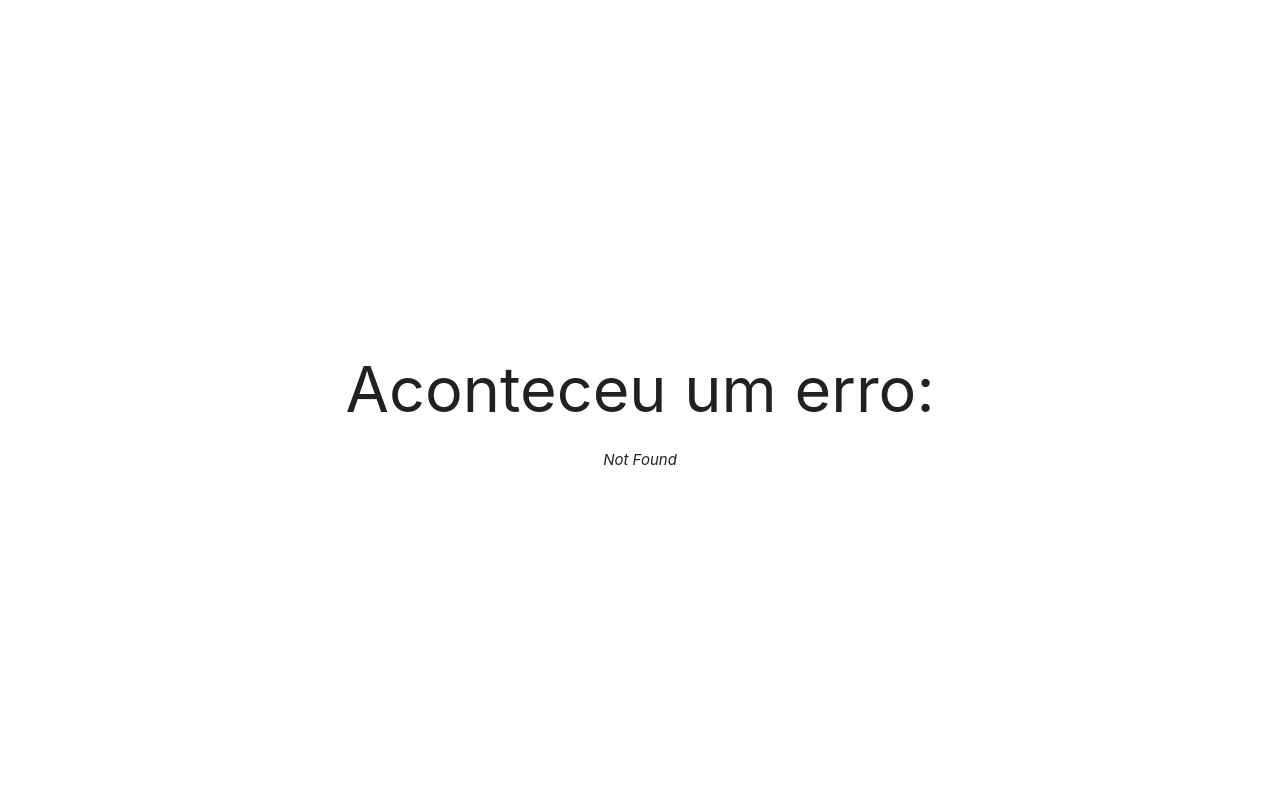
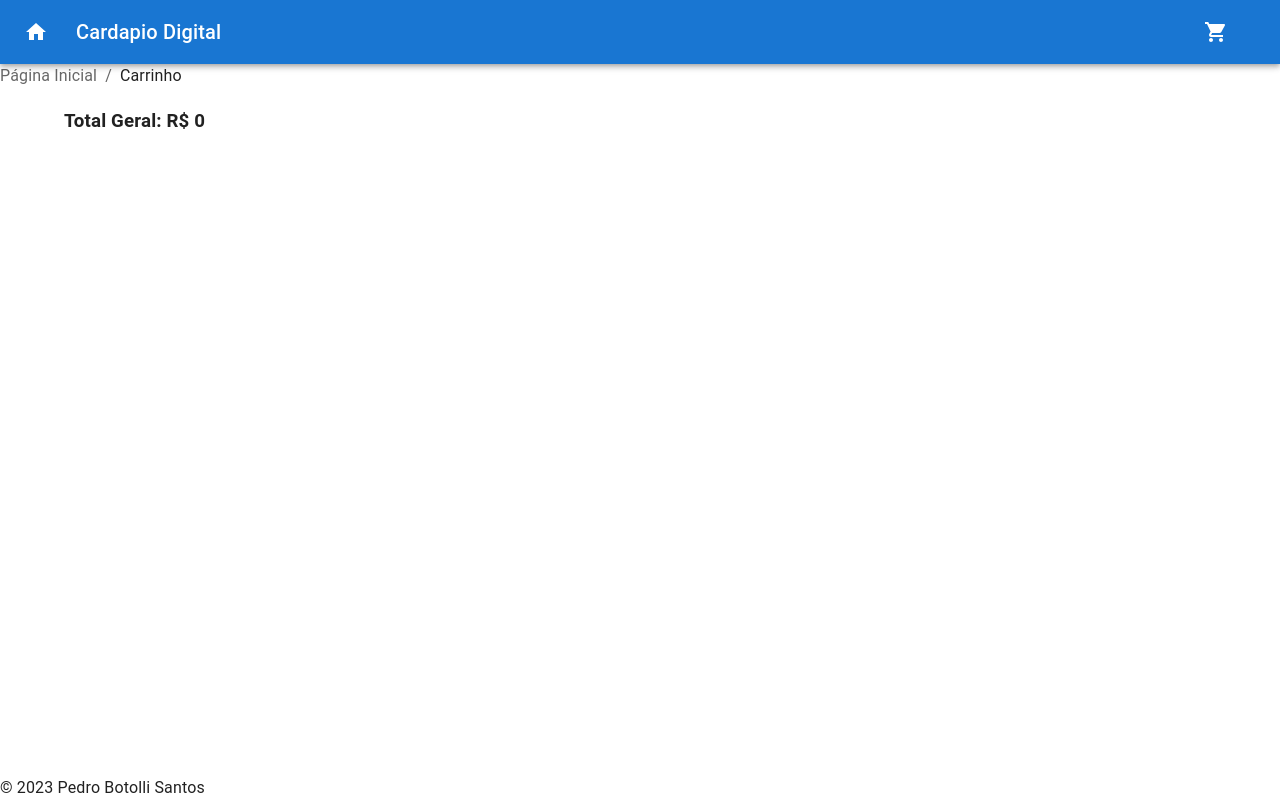
Before and after one commit to pedrobotolli/cardapio-digital, a React (Vite) app: page /carrinho in a window 1280 px wide. Before the commit this address had no page. Built offline with nearby package versions, Linux system fonts and the light colour scheme.

Commit message:
Created Cart Context; Created Cart Component; Created Route /carrinho; Changed UI Library from Materialize to MUI;

```diff
--- a/index.html
+++ b/index.html
@@ -3,16 +3,12 @@
   <head>
     <meta charset="UTF-8" />
     <link rel="icon" type="image/svg+xml" href="/vite.svg" />
-    <!--Import Google Icon Font-->
-    <link href="https://fonts.googleapis.com/icon?family=Material+Icons" rel="stylesheet">
-    <link rel="stylesheet" href="https://cdnjs.cloudflare.com/ajax/libs/materialize/1.0.0-rc.2/css/materialize.min.css">
     <meta name="viewport" content="width=device-width, initial-scale=1.0" />
     <title>Cardapio Digital</title>
   </head>
   <body>
     <div id="root"></div>
 
-    <script src="https://cdnjs.cloudflare.com/ajax/libs/materialize/1.0.0/js/materialize.min.js"></script>
     <script type="module" src="/src/main.jsx"></script>
 
   </body>
--- a/package.json
+++ b/package.json
@@ -10,8 +10,11 @@
     "preview": "vite preview"
   },
   "dependencies": {
+    "@emotion/react": "^11.11.1",
+    "@emotion/styled": "^11.11.0",
+    "@mui/icons-material": "^5.14.7",
+    "@mui/material": "^5.14.7",
     "@tanstack/react-query": "^4.33.0",
-    "materialize-css": "^1.0.0-rc.2",
     "react": "^18.2.0",
     "react-dom": "^18.2.0",
     "react-router-dom": "^6.15.0"
--- a/src/App.jsx
+++ b/src/App.jsx
@@ -1,10 +1,14 @@
-import Layout from './components/Layout/'
+import Header from './components/Header'
+import Footer from './components/Footer'
+import { Outlet } from "react-router-dom";
 
 function App() {
 
     return (
         <>
-            <Layout />
+            <Header/>
+            <Outlet/>
+            <Footer/>
         </>
     )
 }
--- /dev/null
+++ b/src/components/Cart/index.jsx
@@ -0,0 +1,40 @@
+
+import Container from '@mui/material/Container';
+import { useContext } from 'react'
+import { CartContext } from '../../contexts/CartContext'
+import Typography from '@mui/material/Typography';
+import Breadcrumbs from '@mui/material/Breadcrumbs';
+import Link from '@mui/material/Link';
+
+
+function Cart() {
+    const { cart } = useContext(CartContext)
+    let totalPrice = 0
+    cart.map(item => totalPrice = totalPrice + (item.price * item.quantity))
+
+    return (
+        <main>
+            <Breadcrumbs aria-label="breadcrumb">
+                <Link underline="hover" color="inherit" href="/">
+                    Página Inicial
+                </Link>
+                <Typography color="text.primary">Carrinho</Typography>
+            </Breadcrumbs>
+            <Container>
+                {cart.map((item, index) => {
+                    return (
+                        <div key={index}>
+                            <h2>{`${item.productType} - ${item.productName}`}</h2>
+                            <p>{`Quantidade: ${item.quantity}`}</p>
+                            <p>{`Observações: ${item.additionalInfo}`}</p>
+                            <h4>Total Produto: R$ {item.price * item.quantity}</h4>
+                        </div>
+                    )
+                })}
+                <h3>Total Geral: R$ {totalPrice}</h3>
+            </Container>
+        </main>
+    )
+}
+
+export default Cart
--- a/src/components/Header/index.jsx
+++ b/src/components/Header/index.jsx
@@ -1,14 +1,47 @@
+import AppBar from '@mui/material/AppBar';
+import Box from '@mui/material/Box';
+import Toolbar from '@mui/material/Toolbar';
+import Typography from '@mui/material/Typography';
+import IconButton from '@mui/material/IconButton';
+import HomeIcon from '@mui/icons-material/Home';
+import ShoppingCartIcon from '@mui/icons-material/ShoppingCart';;
+import { useNavigate } from 'react-router-dom'
+
 
 
 function Header() {
+    const navigate = useNavigate()
     return (
         <header>
-            <nav>
-                <div className="nav-wrapper">
-                    <a href="/" className="brand-logo" style={{paddingLeft: '20px'}}>Cardapio Digital</a>
-
-                </div>
-            </nav>
+            <Box sx={{ flexGrow: 1 }}>
+                <AppBar position="static">
+                    <Toolbar>
+                        <IconButton
+                            size="large"
+                            edge="start"
+                            color="inherit"
+                            aria-label="menu"
+                            sx={{ mr: 2 }}
+                            onClick={() => navigate('/')}
+                        >
+                            <HomeIcon />
+                        </IconButton>
+                        <Typography variant="h6" component="div" sx={{ flexGrow: 1 }} onClick={() => navigate('/')} >
+                            Cardapio Digital
+                        </Typography>
+                        <IconButton
+                            size="large"
+                            edge="start"
+                            color="inherit"
+                            aria-label="menu"
+                            sx={{ mr: 2 }}
+                            onClick={() => navigate('/carrinho')}
+                        >
+                            <ShoppingCartIcon />
+                        </IconButton>
+                    </Toolbar>
+                </AppBar>
+            </Box>
         </header>
     )
 }
--- a/src/components/Layout/index.jsx
+++ /dev/null
@@ -1,16 +0,0 @@
-import Header from '../Header'
-import Footer from '../Footer'
-import { Outlet } from "react-router-dom";
-
-function Layout() {
-
-    return (
-        <>
-            <Header />
-            <Outlet />
-            <Footer />
-        </>
-    )
-}
-
-export default Layout
--- /dev/null
+++ b/src/components/Loading/index.jsx
@@ -0,0 +1,19 @@
+function Loading() {
+    return (
+        <div className="center-align">
+            <div className="preloader-wrapper big active">
+                <div className="spinner-layer spinner-red-only">
+                    <div className="circle-clipper left">
+                        <div className="circle"></div>
+                    </div><div className="gap-patch">
+                        <div className="circle"></div>
+                    </div><div className="circle-clipper right">
+                        <div className="circle"></div>
+                    </div>
+                </div>
+            </div>
+        </div>
+    )
+}
+
+export default Loading
--- a/src/components/ProductDetails/index.jsx
+++ b/src/components/ProductDetails/index.jsx
@@ -1,9 +1,24 @@
-import { useParams } from 'react-router-dom'
+import { useParams, useNavigate } from 'react-router-dom'
 import {
   useQuery,
 } from '@tanstack/react-query'
+import Loading from '../Loading'
+import { CartContext } from '../../contexts/CartContext'
+import { useContext, useState } from 'react'
+import Container from '@mui/material/Container';
+import Typography from '@mui/material/Typography';
+import Breadcrumbs from '@mui/material/Breadcrumbs';
+import Link from '@mui/material/Link';
+import TextField from '@mui/material/TextField';
+import Button from '@mui/material/Button';
+import AddIcon from '@mui/icons-material/Add';
+import Grid from '@mui/material/Unstable_Grid2';
 
 function ProductDetails() {
+  const navigate = useNavigate()
+  const { cart, setCart } = useContext(CartContext)
+  const [additionalInfo, setAdditionalInfo] = useState('')
+  const [quantity, setQuantity] = useState(0)
   const { productType, productName } = useParams()
   const { isLoading, error, data } = useQuery({
     queryKey: ["allProducts"],
@@ -12,7 +27,7 @@ function ProductDetails() {
     )
   })
 
-  if (isLoading) return 'Loading...'
+  if (isLoading) return <Loading />
 
   if (error) return 'An error has ocurred: ' + error.message
 
@@ -25,14 +40,80 @@ function ProductDetails() {
   })
   console.log(currentProductValues)
 
+  function handleSubmit(e) {
+    e.preventDefault()
+    console.log({
+      productName: productName,
+      productType: productType,
+      quantity: quantity,
+      additionalInfo: additionalInfo
+    })
+    setCart((prevCart) => [...prevCart,
+    {
+      productName: productName,
+      productType: productType,
+      quantity: quantity,
+      additionalInfo: additionalInfo,
+      price: currentProductValues[0].price
+    }])
+    console.log(cart)
+    navigate('/')
+  }
 
   return (
-    <div>
-      <img src={currentProductValues[0].image} alt={productName} />
-      <h1>{productType}</h1>
-      <h2>{productName}</h2>
-      <p>{currentProductValues[0].price}</p>
-    </div>
+    <main>
+      <Breadcrumbs aria-label="breadcrumb">
+        <Link underline="hover" color="inherit" href="/">
+          Página Inicial
+        </Link>
+        <Typography color="text.primary">{productName}</Typography>
+      </Breadcrumbs>
+      <Container>
+        <div>
+          <img src={currentProductValues[0].image} alt={productName} style={{ width: "40vw", height: "50vh", objectFit: "cover" }} />
+          <h1>{productType}</h1>
+          <h2>{productName}</h2>
+          <p>{`Valor unitário: R$ ${currentProductValues[0].price}`}</p>
+          <form method="post" onSubmit={handleSubmit}>
+            <Grid container spacing={2}>
+              <Grid xs={8}>
+                <TextField
+                  required
+                  id="outlined-number"
+                  label="Quantidade"
+                  type="number"
+                  InputLabelProps={{
+                    shrink: true,
+                  }}
+                  defaultValue={0}
+                  onChange={(e) => setQuantity(e.target.value)}
+                  style={{ width: "100%" }}
+                />
+              </Grid>
+              <Grid xs={4}>
+                <span>Total: R$ {currentProductValues[0].price * quantity}</span>
+              </Grid>
+              <Grid xs={12}>
+                <TextField
+                  id="outlined-multiline-flexible"
+                  label="Observações"
+                  multiline
+                  maxRows={4}
+                  defaultValue={''}
+                  onChange={(e) => setAdditionalInfo(e.target.value)}
+                  style={{ width: "100%" }}
+                />
+              </Grid>
+              <Grid xs={4}>
+                <Button variant="contained" type="submit" endIcon={<AddIcon />}>
+                  Adicionar ao Carrinho
+                </Button>
+              </Grid>
+            </Grid>
+          </form>
+        </div>
+      </Container>
+    </main>
   )
 }
 
--- a/src/components/ProductsList/index.jsx
+++ b/src/components/ProductsList/index.jsx
@@ -1,7 +1,15 @@
-import { Link } from 'react-router-dom'
+import { useNavigate } from 'react-router-dom'
 import {
     useQuery,
 } from '@tanstack/react-query'
+import Loading from '../Loading'
+import Card from '@mui/material/Card';
+import CardContent from '@mui/material/CardContent';
+import CardMedia from '@mui/material/CardMedia';
+import Typography from '@mui/material/Typography';
+import { CardActionArea } from '@mui/material';
+import Grid from '@mui/material/Unstable_Grid2';
+import Container from '@mui/material/Container';
 
 function ProductsList() {
     const { isLoading, error, data } = useQuery({
@@ -10,40 +18,51 @@ function ProductsList() {
             (res) => res.json()
         )
     })
+    const navigate = useNavigate()
 
-    if (isLoading) return 'Loading...'
+    if (isLoading) return <Loading />
 
-    if (error) return 'An error has ocurred: ' + error.message
+    if (error) return 'Aconteceu um erro: ' + error.message
 
 
     return (
         <main>
-            <div className="container">
+            <Container>
+
                 {data.productTypes.map((productType, productTypeIndex) => {
                     return (
                         <div key={productTypeIndex}>
                             <h3>{productType.type}</h3>
-                            <div className="row">
+                            <Grid container spacing={1} >
+
                                 {productType.products.map((product, productIndex) => {
                                     return (
-                                        <div className="col s12 m4" key={''.concat(productTypeIndex, '-', productIndex)}>
-                                            <div className="card small">
-                                                <div className="card-image" style={{ maxHeight: "85%", objectFit: "cover", height: "100%" }}>
-                                                    <img src={product.image} style={{ objectFit: "cover", height: "100%" }} />
-                                                    <span className="card-title grey darken-2">{product.name}</span>
-                                                </div>
-                                                <div className="card-action">
-                                                    <Link to={`/${productType.type}/${product.name}`}>Adicionar ao Carrinho</Link>
-                                                </div>
-                                            </div>
-                                        </div>
+                                        <Grid item md={4} key={''.concat(productTypeIndex, '-', productIndex)}>
+                                            <Card sx={{ maxWidth: "100%" }}>
+                                                <CardActionArea onClick={() => navigate(`/${productType.type}/${product.name}`)}>
+
+                                                    <CardMedia
+                                                        component="img"
+                                                        height="140"
+                                                        image={product.image}
+                                                        alt={product.name}
+                                                    />
+                                                    <CardContent>
+                                                        <Typography gutterBottom variant="h4" component="div">
+                                                            {product.name}
+                                                        </Typography>
+                                                    </CardContent>
+
+                                                </CardActionArea>
+                                            </Card>
+                                        </Grid>
                                     )
                                 })}
-                            </div>
+                            </Grid>
                         </div>
                     )
                 })}
-            </div>
+            </Container>
 
         </main>
     )
--- /dev/null
+++ b/src/contexts/CartContext.jsx
@@ -0,0 +1,13 @@
+import { createContext, useState } from 'react'
+
+export const CartContext = createContext()
+
+export const CartProvider = ({children}) => {
+    const [cart, setCart] = useState([])
+
+    return (
+        <CartContext.Provider value={{ cart, setCart}}>
+            {children}
+        </ CartContext.Provider>
+    )
+}
--- a/src/main.jsx
+++ b/src/main.jsx
@@ -1,8 +1,10 @@
 import React from 'react'
 import ReactDOM from 'react-dom/client'
-import Layout from './components/Layout/'
+import App from './App'
 import ErrorPage from './routes/error-page'
 import ProductsList from './components/ProductsList';
+import ProductDetails from './components/ProductDetails';
+import Cart from './components/Cart';
 import {
   createBrowserRouter,
   RouterProvider,
@@ -11,9 +13,9 @@ import {
   QueryClient,
   QueryClientProvider,
 } from '@tanstack/react-query'
-import 'materialize-css/dist/css/materialize.min.css'
 import './index.css'
-import ProductDetails from './components/ProductDetails';
+import { CartProvider } from './contexts/CartContext';
+import CssBaseline from '@mui/material/CssBaseline';
 
 
 const queryClient = new QueryClient()
@@ -21,7 +23,7 @@ const queryClient = new QueryClient()
 const router = createBrowserRouter([
   {
     path: "/",
-    element: <Layout />,
+    element: <App />,
     errorElement: <ErrorPage />,
     children: [
       {
@@ -31,6 +33,10 @@ const router = createBrowserRouter([
       {
         path: "/:productType/:productName",
         element: <ProductDetails />
+      },
+      {
+        path: "/carrinho",
+        element: <Cart />
       }
     ]
   },
@@ -38,9 +44,11 @@ const router = createBrowserRouter([
 
 ReactDOM.createRoot(document.getElementById('root')).render(
   <React.StrictMode>
+    <CssBaseline />
+    <CartProvider>
     <QueryClientProvider client={queryClient}>
       <RouterProvider router={router} />
     </QueryClientProvider>
-
+    </CartProvider>
   </React.StrictMode>,
 )
```
Also changed, not shown: 1 other file (tests, documents, lock files or other folders).
